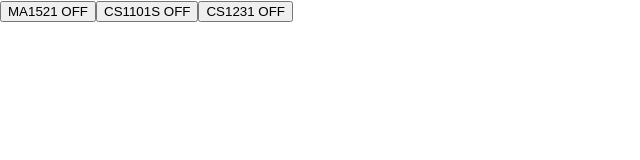
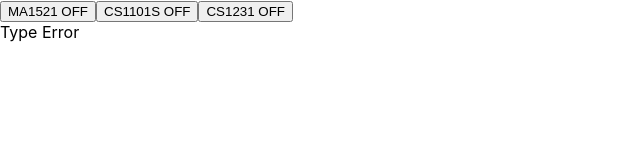
Before and after one commit to tysg/check-mod-mates-web, a React (Create React App) app: page / in a window 1280 px wide. Shown: the top 160 px of the page, without its empty margins (0-640 px from the left). Built offline with nearby package versions, Linux system fonts and the light colour scheme.

Commit message:
Completed a working intersection function

```diff
--- a/src/App.jsx
+++ b/src/App.jsx
@@ -1,6 +1,7 @@
 import React, { Component } from 'react';
 import logo from './logo.svg';
 import './App.css';
+import { all } from 'q';
 
 // const key = get_token()[0]; // key is constant
 //***REMOVED*** = get_token()[1];
@@ -35,6 +36,32 @@ const module_list = [
     'CS1231',
 ];
 
+// Assume we also have the namelist which has the same order as module_list
+const name_lists = [
+    [
+        "1",
+        "2",
+        "3",
+        "4",
+        "5",
+        "6",
+        "7",
+    ],
+    [
+        "1",
+        "2",
+        "5",
+        "6",
+        "7",
+    ],
+    [
+        "1",
+        "3",
+        "4",
+        "6",
+    ],
+]
+
 function Toggle(props) {
     return (
         <button onClick={props.onClick}>
@@ -61,9 +88,29 @@ class App extends Component {
 
         this.setState(
             { buttonState: buttonState_copy });
+    }
 
+    findIntersection() {
+        // refer to the global name_list var, and compare with buttonState
+        // return the intersection in an array
+        const selectedLists = []
+        for (let i = 0; i < this.state.buttonState.length; i++) {
+            if (this.state.buttonState[i]) {
+                selectedLists.push(name_lists[i]);
+            }
+        }
 
-        // return;
+        console.log(selectedLists);
+        try {
+            return selectedLists.reduce(
+                (accum, current) => accum.filter(x => current.includes(x))
+            )
+        }
+
+        catch (TypeError) {
+            return "Type Error";
+        }
+
     }
 
     render() {
@@ -92,6 +139,7 @@ class App extends Component {
 
                 <div>
                     {/* list of namesd here */}
+                    {this.findIntersection()}
                 </div>
             </div>
 
```
